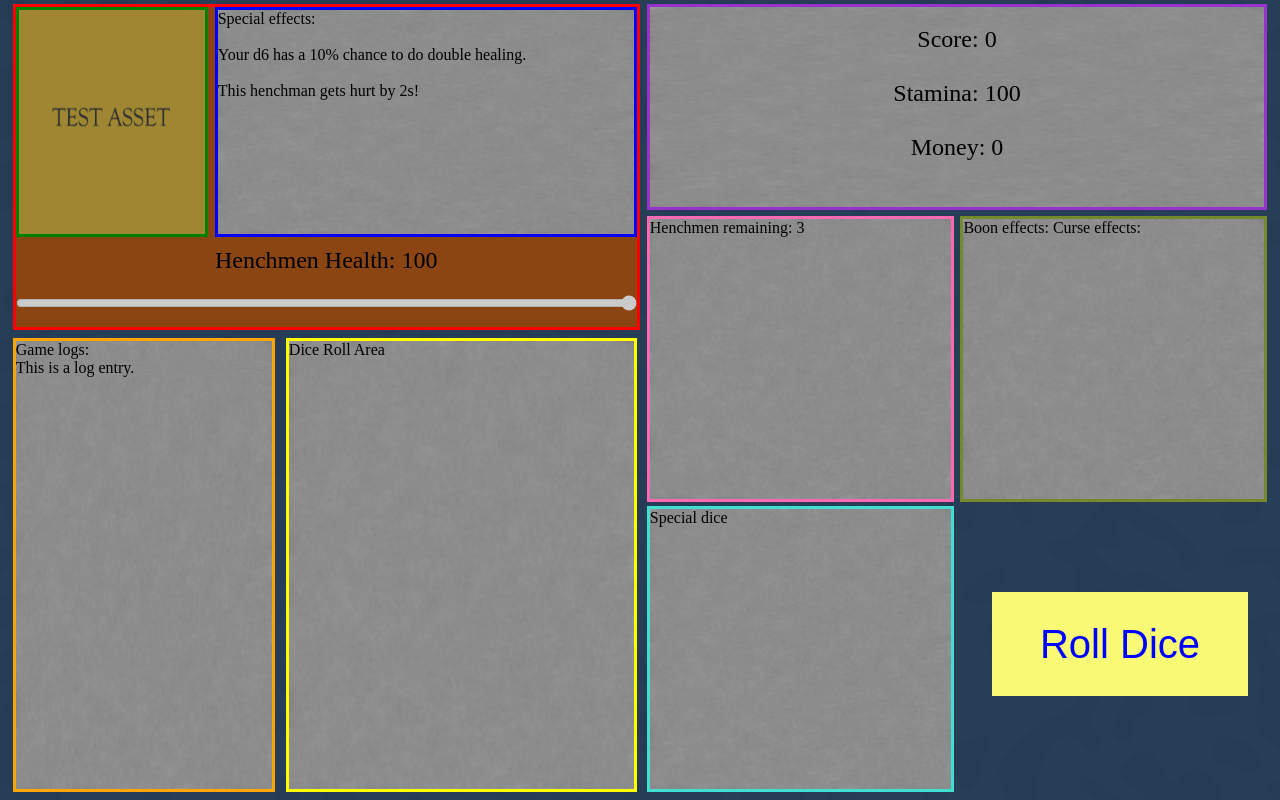
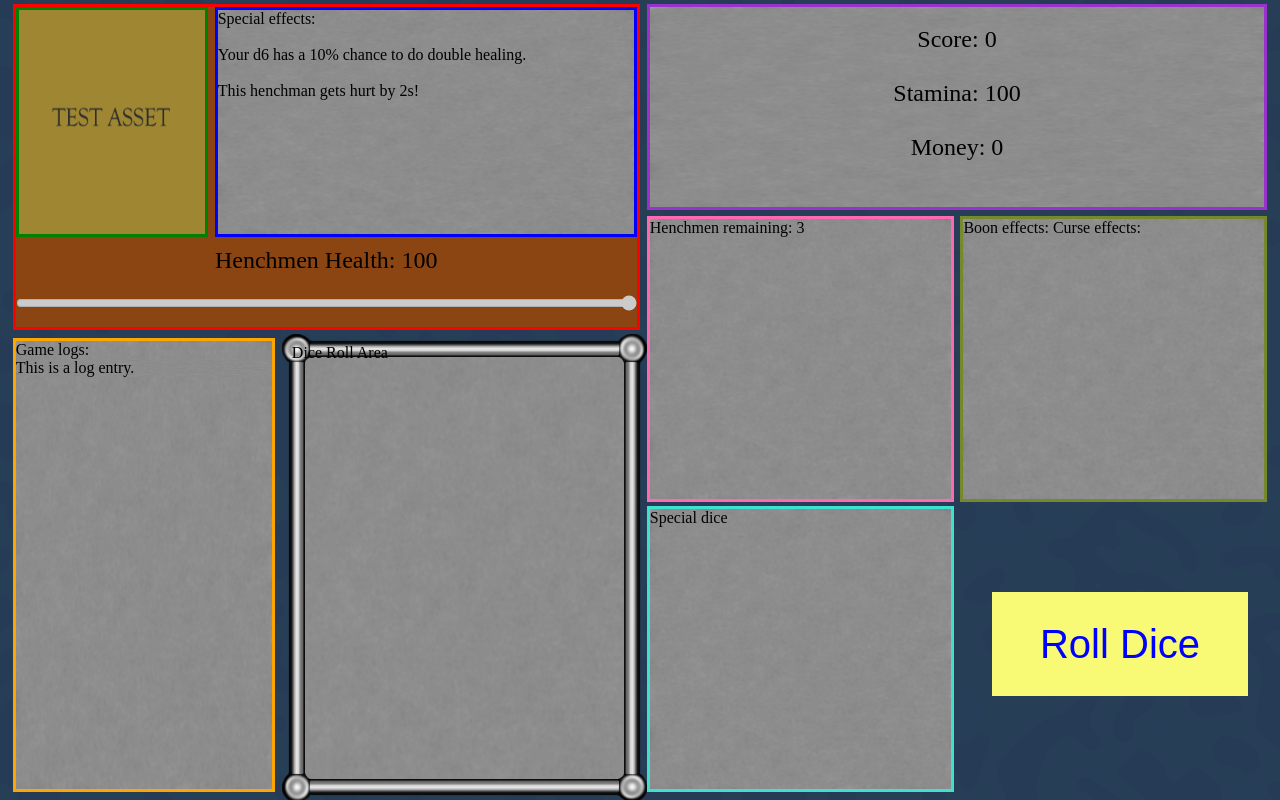
Before and after one commit to TurboPotatos/Capstone, a PHP site: page /game.html in a window 1280 px wide. Run offline with PHP 8.4, Linux system fonts and the light colour scheme.

Commit message:
Add new div border technology

```diff
--- a/src/css/styles.css
+++ b/src/css/styles.css
@@ -131,12 +131,22 @@ p {
 }
 
 #diceArea{
-  border: solid yellow;
+  /* border: solid yellow; */
   position: absolute;
   bottom: 1%;
   right: 50.2%;
   height: 56%;
   width: 27%;
+	/* background-position-x: 10px;
+	background-position-y: 10px;
+	background-size: 90%;*/
+	border-style: solid;
+	border-image-source: url(../media/border3.png);
+	border-image-slice: 30;
+	border-image-width: 30px;
+	border-image-repeat: repeat;
+	border-image-outset: 10px; /* Adjust the outset to move the border inwards */
+	user-select: none;
 }
 
 #gameStats{
```
Also changed, not shown: src/media/border-diamonds.png (added), src/media/border1.png (added), src/media/border2.png (added), src/media/border3.png (added), 1 other file.
